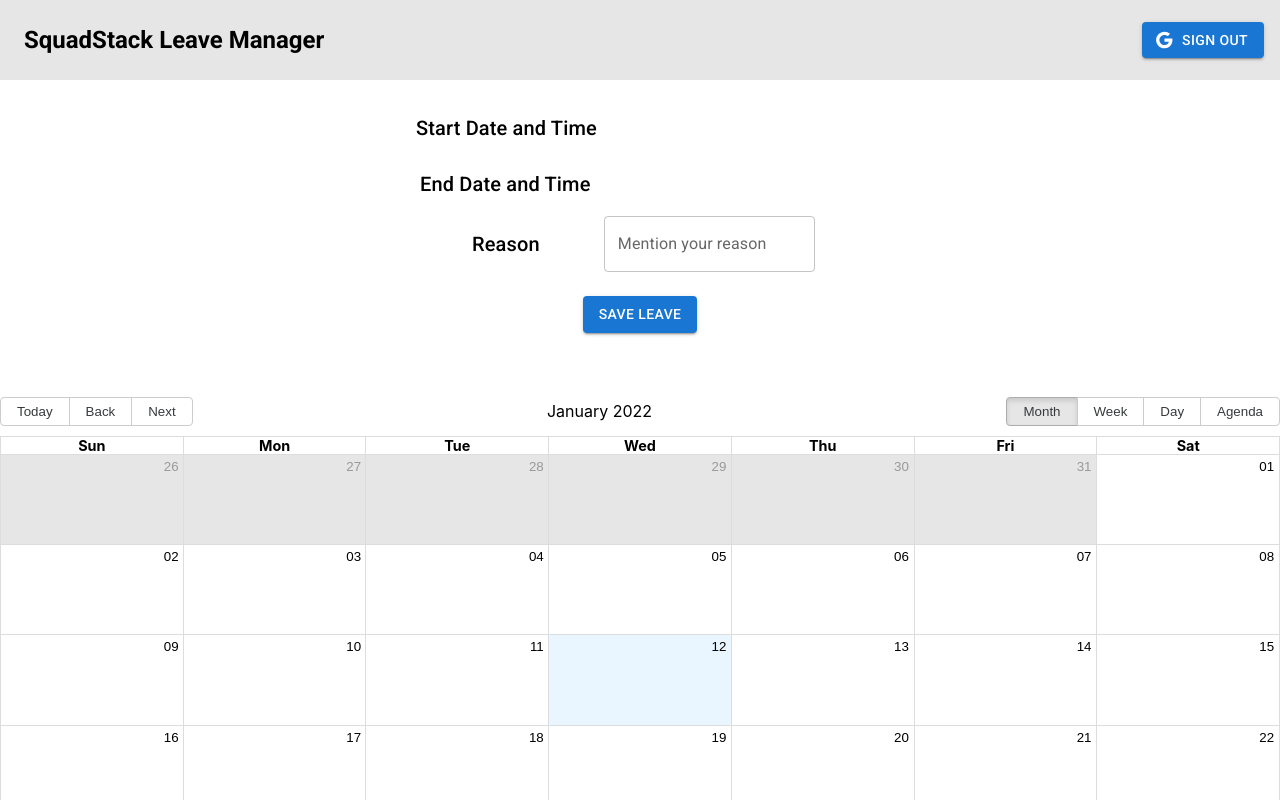
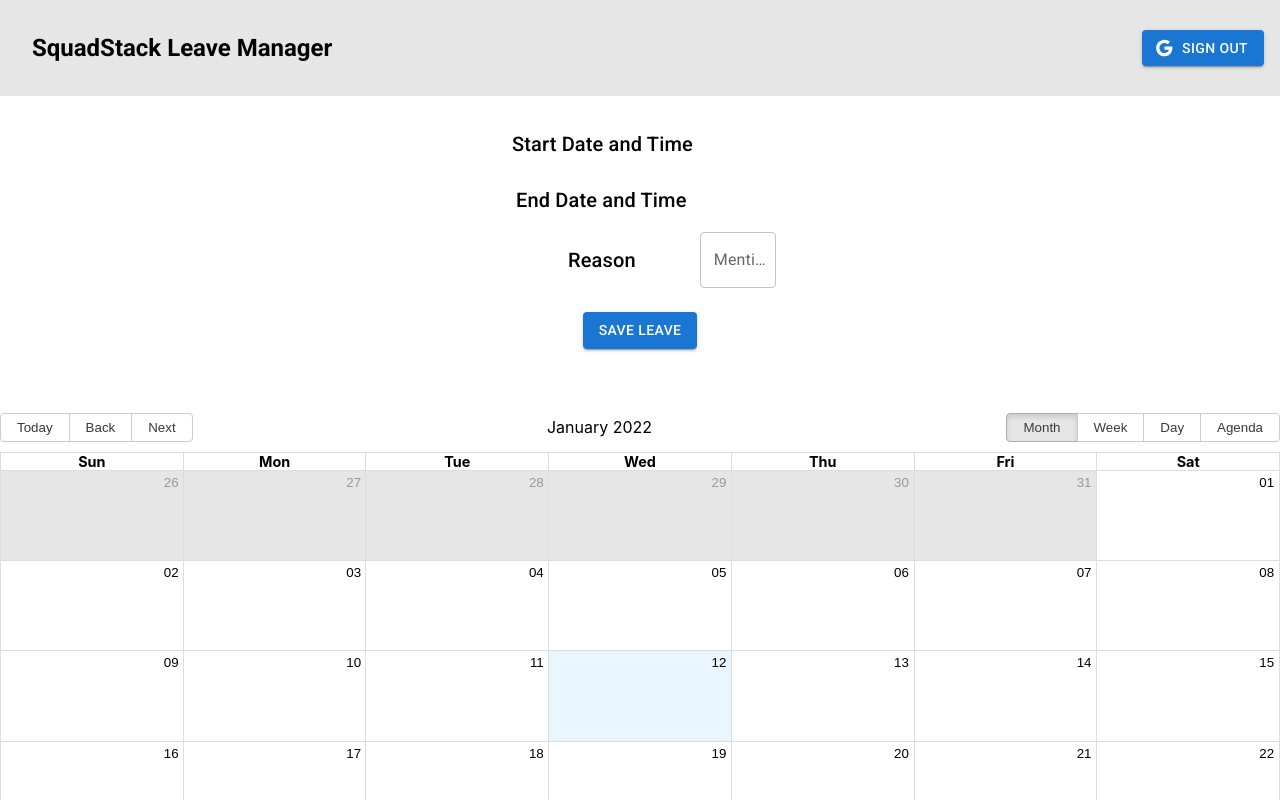
Before and after one commit to chibDevika/boilerplate-fe, a React (Create React App) app: page /dashboard in a window 1280 px wide. Shown: the top 800 px of the page. Built offline with nearby package versions, Linux system fonts and the light colour scheme; no server answers; sample sign-in values are in the browser's storage.

Commit message:
recommended changes

```diff
--- a/src/App.css
+++ b/src/App.css
@@ -27,8 +27,8 @@
 }
 
 .bodyBox {
-  margin-left: 30%;
-  margin-right: 30%;
+  margin-left: 30rem;
+  margin-right: 30rem;
 }
 
 .title {
@@ -40,8 +40,8 @@
 }
 
 .landingPageBox {
-  width: 400;
-  height: 200;
+  width: 400rem;
+  height: 200rem;
   box-shadow: 2;
   max-width: auto;
 }
@@ -49,17 +49,23 @@
 .inputs {
   display: flex;
   align-items: center;
-  margin: 0.5em;
+  margin: 0.5rem;
 }
 
 .navBar {
   background-color: #e6e6e6;
+  display: flex;
+  padding: 1rem;
+  align-items: center;
 }
 
 .saveButton {
   margin: auto;
 }
 
+.titleText {
+  padding: 1rem;
+}
 
 @keyframes App-logo-float {
   0% {
--- a/src/Components/Calendar.jsx
+++ b/src/Components/Calendar.jsx
@@ -22,7 +22,8 @@
   };
 
   const updateCalendar = () => {
-    if (localStorage.getItem('access_token')) {
+    const access_token = localStorage.getItem('access_token')
+    if (access_token) {
       const response = validateAccessToken();
       response
         .then(() => {
@@ -39,6 +40,9 @@
     axios({
       method: 'get',
       url: 'leaves/leaves/',
+      headers: {
+        'Authorization': 'Token ' + localStorage.getItem('token'),
+      },
     }).then((response) => {
       const data = response.data;
       const len = data.length;
--- a/src/Components/HomePage.jsx
+++ b/src/Components/HomePage.jsx
@@ -33,11 +33,15 @@
         ended_at: endDate,
         reason: { reason }['reason'],
       },
+      headers: {
+        'Authorization': 'Token ' + localStorage.getItem('token'),
+      },
     });
   }, []);
 
-  const saveLeave = () => {
-    if (localStorage.getItem('access_token')) {
+  const saveLeave = useCallback(() => {
+    const access_token = localStorage.getItem('access_token')
+    if (access_token) {
       const response = validateAccessToken();
       response
         .then(() => {
@@ -49,12 +53,12 @@
     } else {
       logout();
     }
-  };
+  }, []);
 
   return (
     <div>
-      <Box display="flex" p={2} alignItems="center" className="navBar">
-        <Typography variant="h5" padding={1}>
+      <Box className="navBar">
+        <Typography variant="h5" className="titleText">
           <Box className="title">
             SquadStack Leave Manager
           </Box>
--- a/src/Components/LandingPage.jsx
+++ b/src/Components/LandingPage.jsx
@@ -22,14 +22,14 @@
       method: 'post',
       url: 'employees/employees/',
       data: {
-        username: "testUser",
+        username: response.data['id'],
         first_name: response.data['given_name'],
         last_name: response.data['family_name'],
         email: response.data['email'],
       },
     }).then((res) => {
-      console.log(res);
-      localStorage.setItem('emp_id', res.data['id']);
+      localStorage.setItem('token', res.data.token)
+      localStorage.setItem('emp_id', res.data.data['id']);
     });
   }, []);
 
@@ -42,7 +42,7 @@
     });
   }, []);
 
-  const getRefreshToken = (response) => {
+  const getRefreshToken = useCallback((response) => {
     const form_data = new FormData();
     form_data.append('code', response.code);
     form_data.append('client_id', process.env.REACT_APP_CLIENT_ID);
@@ -64,7 +64,7 @@
       getUserDetails();
       navigate('/dashboard');
     });
-  };
+  }, []);
 
   const onSuccess = (response) => {
     getRefreshToken(response);
```
